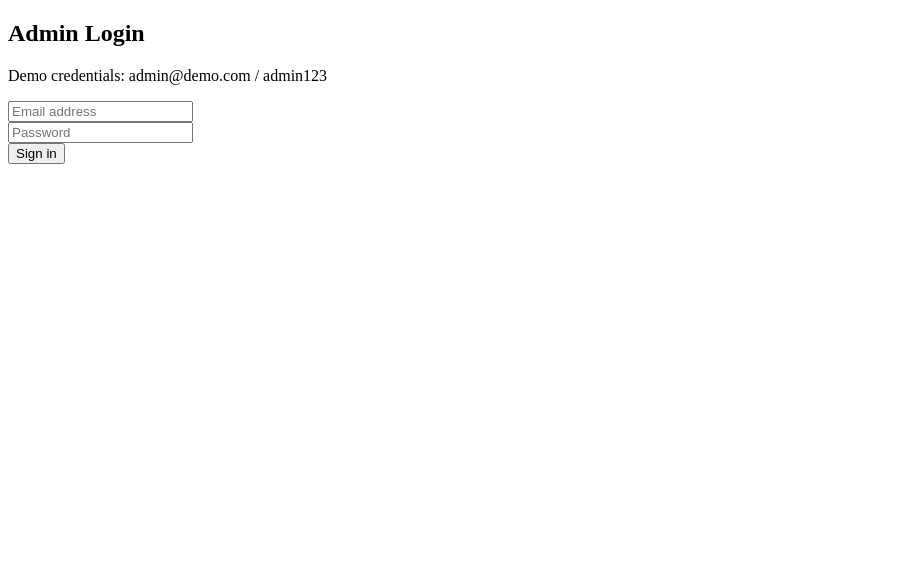
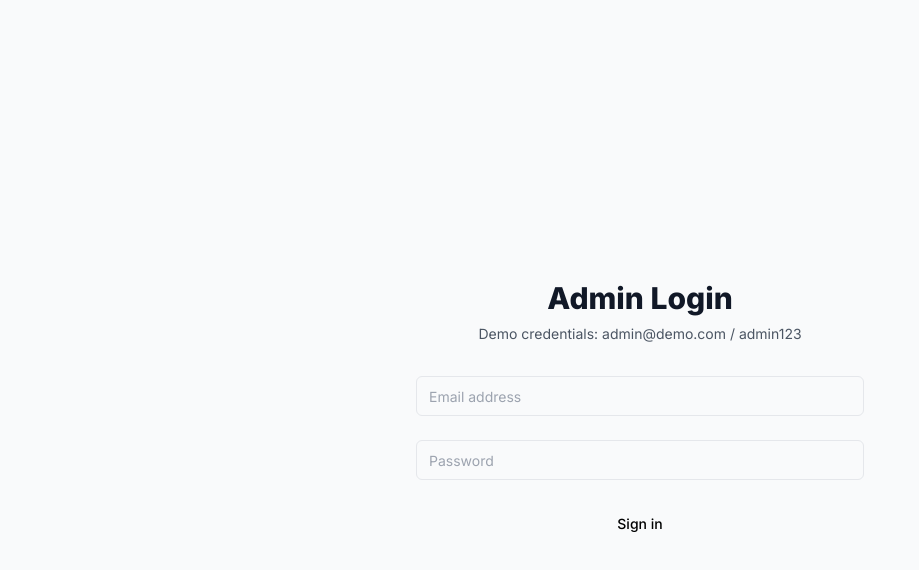
Before and after one commit to Johncvieri/Restaurant-AI-Application, a Next.js app: page /admin/login in a window 1280 px wide. Shown: the top 570 px of the page, without its empty margins (0-919 px from the left). Built offline with nearby package versions, Linux system fonts and the light colour scheme.

Commit message:
layout.tsx

```diff
--- /dev/null
+++ b/src/app/layout.tsx
@@ -0,0 +1,22 @@
+import type { Metadata } from 'next'
+import { Inter } from 'next/font/google'
+import './globals.css'
+
+const inter = Inter({ subsets: ['latin'] })
+
+export const metadata: Metadata = {
+  title: 'Restaurant AI Demo',
+  description: 'A modern restaurant landing page with AI-powered product extraction',
+}
+
+export default function RootLayout({
+  children,
+}: {
+  children: React.ReactNode
+}) {
+  return (
+    <html lang="en">
+      <body className={inter.className}>{children}</body>
+    </html>
+  )
+}
```
